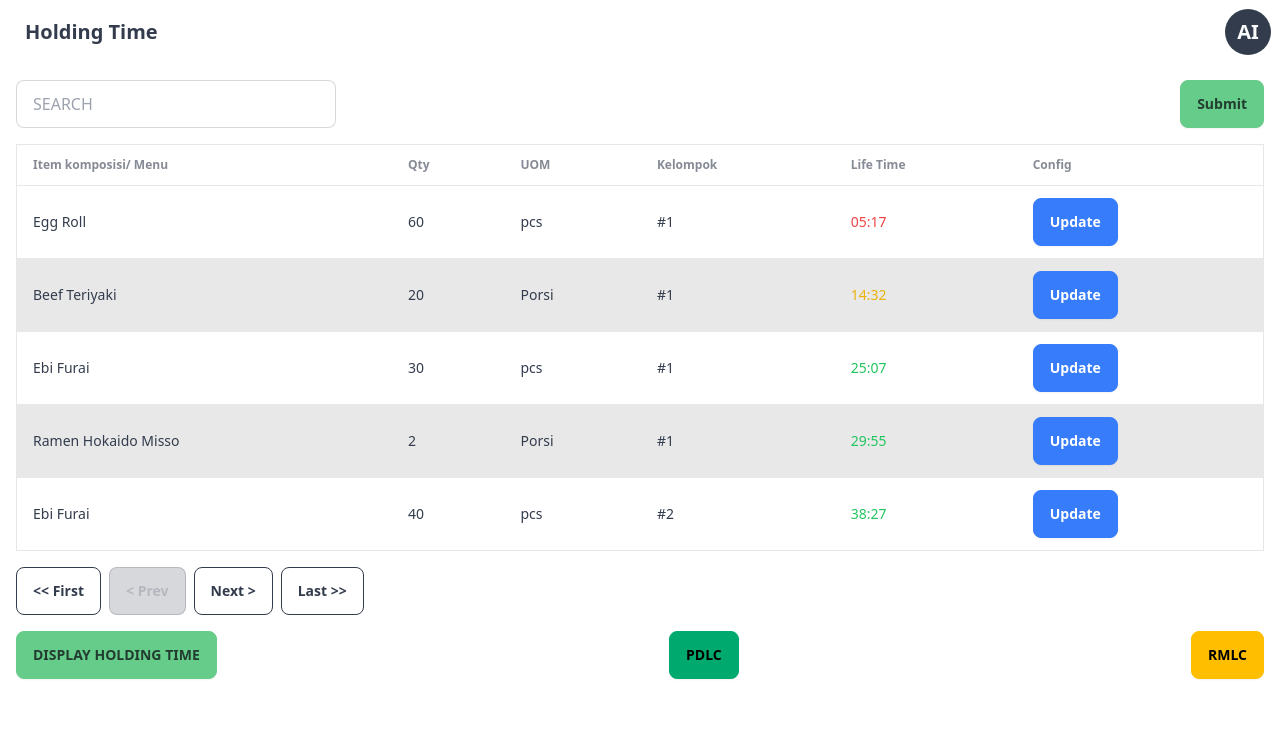
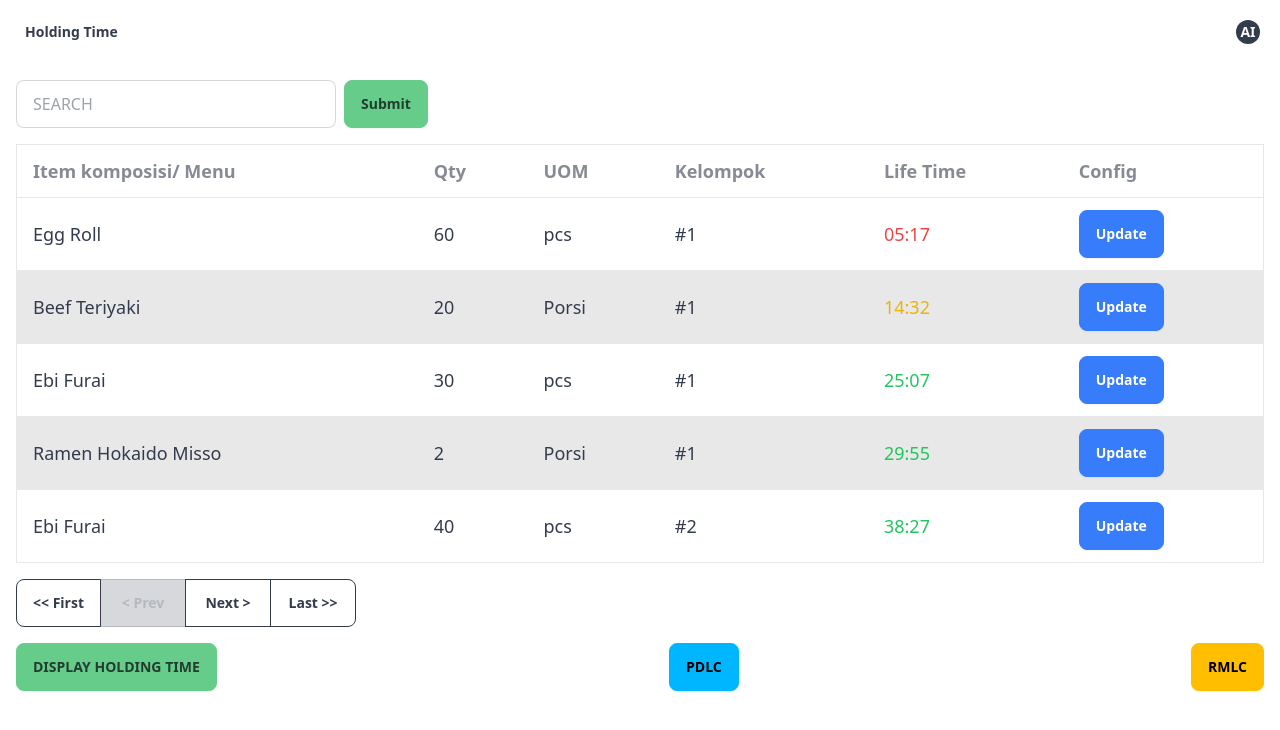
Before and after one commit to mraflyhudaa/holding-time-pwa, a React (Vite) app: page / in a window 1280 px wide. Shown: the top 730 px of the page. Built offline with nearby package versions, Linux system fonts and the light colour scheme.

Commit message:
add fetch api

```diff
--- a/package.json
+++ b/package.json
@@ -48,6 +48,7 @@
     "test": "yarn run test-build-claims && yarn run test-build-sw-claims"
   },
   "dependencies": {
+    "axios": "^1.7.2",
     "react": "^18.2.0",
     "react-datepicker": "^6.9.0",
     "react-dom": "^18.2.0",
@@ -74,5 +75,6 @@
     "workbox-precaching": "^7.1.0",
     "workbox-routing": "^7.1.0",
     "workbox-window": "^7.1.0"
-  }
+  },
+  "packageManager": "yarn@1.22.22+sha1.ac34549e6aa8e7ead463a7407e1c7390f61a6610"
 }
--- a/src/claims-sw.js
+++ b/src/claims-sw.js
@@ -24,3 +24,12 @@ registerRoute(
 
 self.skipWaiting();
 clientsClaim();
+
+// Push event listener
+self.addEventListener("push", (event) => {
+  const options = {
+    body: event.data.text(),
+    icon: "/assets/icon.png", // Ensure this path is correct
+  };
+  event.waitUntil(self.registration.showNotification("Holding Time", options));
+});
--- a/src/component/Navbar.jsx
+++ b/src/component/Navbar.jsx
@@ -1,16 +1,16 @@
 const Navbar = () => {
   return (
     <>
-      <div className="navbar bg-base-100 p-2">
+      <div className="p-2 navbar bg-base-100">
         <div className="flex-1">
-          <a className="btn btn-ghost text-xl">Holding Time</a>
+          <a className="btn btn-ghost text">Holding Time</a>
         </div>
         <div className="flex-none gap-2">
           {/* <div className="form-control">
           <input
             type="text"
             placeholder="Search"
-            className="input input-sm input-bordered w-24 md:w-auto"
+            className="w-24 input input-sm input-bordered md:w-auto"
           />
         </div> */}
           <div className="dropdown dropdown-end">
@@ -19,8 +19,8 @@ const Navbar = () => {
               role="button"
               className="btn btn-ghost btn-circle avatar placeholder"
             >
-              <div className="bg-neutral text-neutral-content rounded-full w-16">
-                <span className="text-xl">AI</span>
+              <div className="w-6 rounded-full bg-neutral text-neutral-content">
+                <span className="text">AI</span>
               </div>
             </div>
             <ul
@@ -47,7 +47,7 @@ const Navbar = () => {
         <button>
           <svg
             xmlns="http://www.w3.org/2000/svg"
-            className="h-5 w-5"
+            className="w-5 h-5"
             fill="none"
             viewBox="0 0 24 24"
             stroke="currentColor"
@@ -64,7 +64,7 @@ const Navbar = () => {
         <button className="active">
           <svg
             xmlns="http://www.w3.org/2000/svg"
-            className="h-5 w-5"
+            className="w-5 h-5"
             fill="none"
             viewBox="0 0 24 24"
             stroke="currentColor"
@@ -81,7 +81,7 @@ const Navbar = () => {
         <button>
           <svg
             xmlns="http://www.w3.org/2000/svg"
-            className="h-5 w-5"
+            className="w-5 h-5"
             fill="none"
             viewBox="0 0 24 24"
             stroke="currentColor"
--- a/src/pages/HoldingTimeCur.jsx
+++ b/src/pages/HoldingTimeCur.jsx
@@ -37,14 +37,15 @@ const HoldingTimeCur = () => {
   const itemsPerPage = 5;
 
   useEffect(() => {
-    const storedProducts = localStorage.getItem("products");
-    if (storedProducts) {
-      const parsedProducts = JSON.parse(storedProducts);
-      parsedProducts.forEach((product) => {
-        product.expiryDate = new Date(product.expiryDate);
-      });
-      setProducts(parsedProducts);
+    const fetchProducts = async () => {
+      try {
+        const response = await axios.get("http://localhost:8080/holding-time");
+        setProducts(response.data);
+      } catch (error) {
+        console.error("Error fetching products:", error);
       }
+    };
+    fetchProducts();
   }, []);
 
   useEffect(() => {
@@ -55,15 +56,37 @@ const HoldingTimeCur = () => {
     localStorage.setItem("products", JSON.stringify(productsToStore));
   }, [products]);
 
-  const addProduct = (product) => {
-    const expiryDate = new Date();
-    expiryDate.setMinutes(expiryDate.getMinutes() + 30);
-    setProducts([...products, { ...product, expiryDate }]);
+  const addProduct = async (product) => {
+    try {
+      const response = await axios.post(
+        "http://localhost:8080/holding-time",
+        product
+      );
+      setProducts([...products, response.data]);
+    } catch (error) {
+      console.error("Error adding product:", error);
+    }
   };
 
   const handleUpdate = (index) => {
     alert(`Update configuration for ${menuItems[index].name}`);
   };
+
+  useEffect(() => {
+    const searchProducts = async () => {
+      try {
+        const response = await axios.get(
+          `http://localhost:8080/holding-time?search=${searchTerm}`
+        );
+        setProducts(response.data);
+      } catch (error) {
+        console.error("Error searching products:", error);
+      }
+    };
+    if (searchTerm) {
+      searchProducts();
+    }
+  }, [searchTerm]);
 
   const paginate = (pageNumber) => setCurrentPage(pageNumber);
 
@@ -73,19 +96,19 @@ const HoldingTimeCur = () => {
 
   return (
     <div className="p-4">
-      <div className="flex justify-between mb-4">
+      <div className="flex mb-4">
         <input
           type="text"
           placeholder="SEARCH"
-          className="input input-bordered w-full max-w-xs"
+          className="w-full max-w-xs input input-bordered"
           value={searchTerm}
           onChange={(e) => setSearchTerm(e.target.value)}
         />
-        <button className="btn btn-primary ml-2">Submit</button>
+        <button className="ml-2 btn btn-primary">Submit</button>
         {/* <ProductForm addProduct={addProduct} /> */}
       </div>
-      <table className="table table-zebra border w-full">
-        <thead>
+      <table className="table w-full text-lg border table-zebra">
+        <thead className="text-lg">
           <tr>
             <th>Item komposisi/ Menu</th>
             <th>Qty</th>
@@ -117,37 +140,42 @@ const HoldingTimeCur = () => {
           ))}
         </tbody>
       </table>
-      <div className="btn-group mt-4 space-x-2">
-        <button className="btn btn-outline" onClick={() => paginate(1)}>
+      <div className="flex mt-4">
+        <div className="grid grid-cols-4 join">
+          <button
+            className="join-item btn btn-outline"
+            onClick={() => paginate(1)}
+          >
             &lt;&lt; First
           </button>
           <button
-          className="btn btn-outline"
+            className="join-item btn btn-outline"
             onClick={() => paginate(currentPage - 1)}
             disabled={currentPage === 1}
           >
             &lt; Prev
           </button>
           <button
-          className="btn btn-outline"
+            className="join-item btn btn-outline"
             onClick={() => paginate(currentPage + 1)}
             disabled={indexOfLastItem >= menuItems.length}
           >
             Next &gt;
           </button>
           <button
-          className="btn btn-outline"
+            className="join-item btn btn-outline"
             onClick={() => paginate(Math.ceil(menuItems.length / itemsPerPage))}
             disabled={indexOfLastItem >= menuItems.length}
           >
             Last &gt;&gt;
           </button>
         </div>
+      </div>
       <div className="flex justify-between mt-4">
         <Link className="btn btn-primary" to={"/"}>
           DISPLAY HOLDING TIME
         </Link>
-        <Link className="btn btn-success" to={"/pdlc"}>
+        <Link className="btn btn-info" to={"/pdlc"}>
           PDLC
         </Link>
         <button className="btn btn-warning">RMLC</button>
--- a/src/pages/PDLC.jsx
+++ b/src/pages/PDLC.jsx
@@ -80,12 +80,12 @@ const PDLC = () => {
         <input
           type="text"
           placeholder="SEARCH"
-          className="input input-bordered w-full max-w-xs"
+          className="w-full max-w-xs input input-bordered"
         />
-        <button className="btn btn-primary ml-2">Submit</button>
+        <button className="ml-2 btn btn-primary">Submit</button>
         <span className="ml-auto"></span>
       </div>
-      <table className="table table-zebra border w-full mb-4 text-lg">
+      <table className="table w-full mb-4 text-lg border table-zebra">
         <thead className="text-lg">
           <tr>
             <th>Item komposisi/ Menu</th>
@@ -140,7 +140,7 @@ const PDLC = () => {
         </tbody>
       </table>
       <div className="flex justify-between">
-        <div className="join grid grid-cols-4">
+        <div className="grid grid-cols-4 join">
           <button
             className="join-item btn btn-outline"
             onClick={() => paginate(1)}
@@ -169,7 +169,7 @@ const PDLC = () => {
             Last &gt;&gt;
           </button>
         </div>
-        <div className="join grid grid-cols-2">
+        <div className="grid grid-cols-2 join">
           <button
             className="join-item btn btn-outline"
             onClick={() => paginateTime(timePage - 1)}
--- a/src/prompt-sw.js
+++ b/src/prompt-sw.js
@@ -19,3 +19,12 @@ cleanupOutdatedCaches();
 
 // To allow work offline
 registerRoute(new NavigationRoute(createHandlerBoundToURL("index.html")));
+
+// Push event listener
+self.addEventListener("push", (event) => {
+  const options = {
+    body: event.data.text(),
+    icon: "/assets/icon.png", // Ensure this path is correct
+  };
+  event.waitUntil(self.registration.showNotification("Holding Time", options));
+});
--- /dev/null
+++ b/version.json
@@ -0,0 +1,3 @@
+{
+  "ver": 1
+}
--- a/vite.config.js
+++ b/vite.config.js
@@ -12,6 +12,8 @@ const pwaOptions = {
     name: "Holding Time",
     short_name: "Holding Time",
     theme_color: "#ffffff",
+    id: "/",
+    display: "fullscreen",
     icons: [
       {
         src: "pwa-192x192.png", // <== don't add slash, for testing
@@ -48,8 +50,8 @@ if (process.env.SW === "true") {
   pwaOptions.srcDir = "src";
   pwaOptions.filename = claims ? "claims-sw.js" : "prompt-sw.js";
   pwaOptions.strategies = "injectManifest";
-  pwaOptions.manifest.name = "PWA Inject Manifest";
-  pwaOptions.manifest.short_name = "PWA Inject";
+  pwaOptions.manifest.name = "PWA Holding Time Manifest";
+  pwaOptions.manifest.short_name = "PWA Holding Time";
   pwaOptions.injectManifest = {
     minify: false,
     enableWorkboxModulesLogs: true,
@@ -59,7 +61,8 @@ if (process.env.SW === "true") {
 if (claims) pwaOptions.registerType = "autoUpdate";
 
 if (reload) {
-  replaceOptions.__RELOAD_SW__ = JSON.stringify("true"); // Add JSON.stringify to handle boolean
+  replaceOptions.__RELOAD_SW__ = JSON.stringify(true); // Add JSON.stringify to handle boolean
+  console.log(replaceOptions);
 }
 
 if (selfDestroying) pwaOptions.selfDestroying = selfDestroying;
```
Also changed, not shown: jsconfig.json (added, +25 -0 lines), jsconfig.node.json (added, +10 -0 lines), 1 other file (tests, documents, lock files or other folders). Lines whose indentation alone changed are shown as unchanged.
